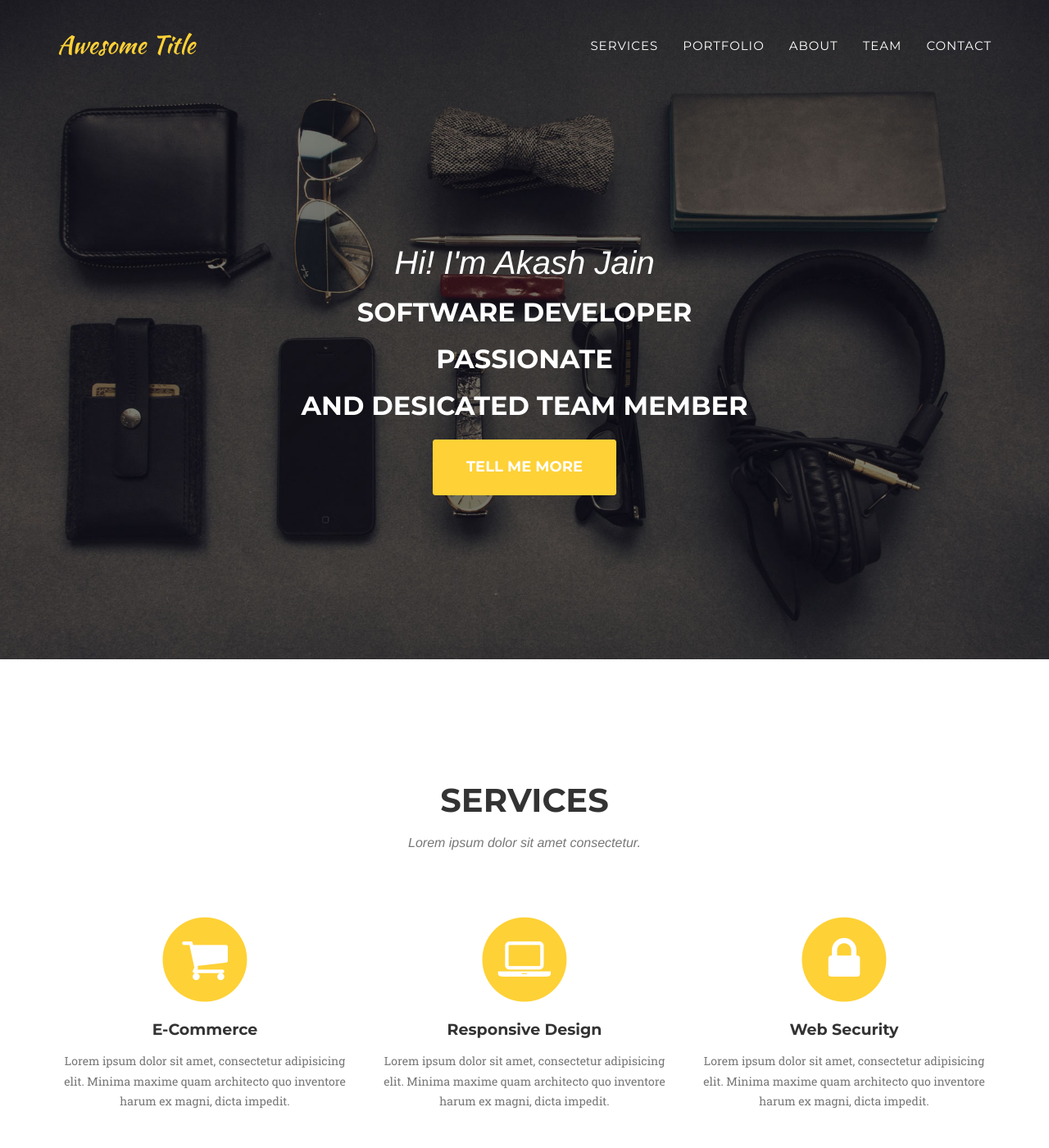
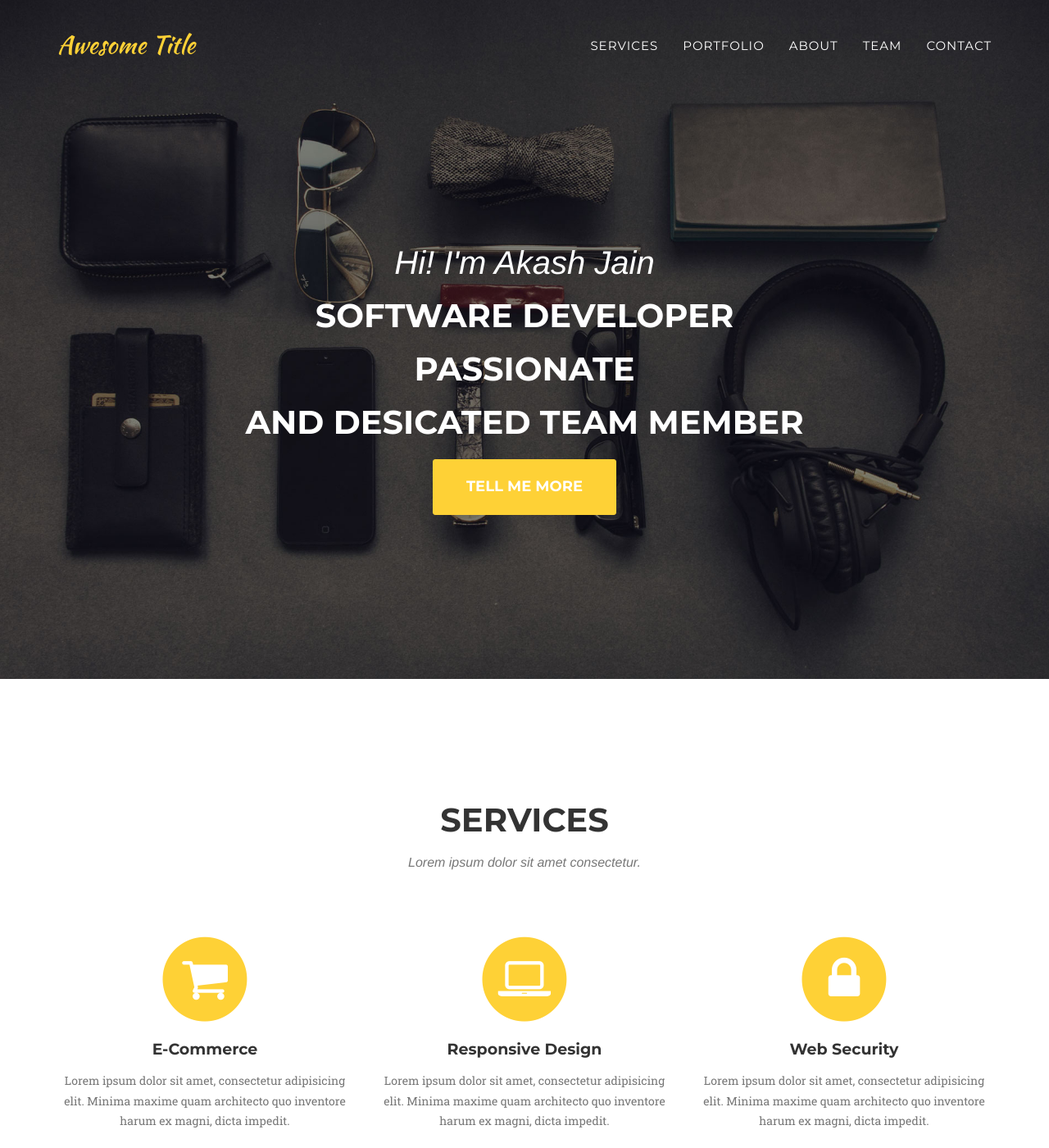
Before and after one commit to akash0212/akash0212.github.io, a Jekyll site: the page built from index.html, in a window 1280 px wide and 1400 px high. Shown: the whole window at 82% size. Built offline with Jekyll 4.4.1, drawn with Linux system fonts in a browser that asks for light colours; some web fonts are replaced.

Commit message:
font change

```diff
--- a/_includes/css/agency.css
+++ b/_includes/css/agency.css
@@ -304,9 +304,9 @@ header .intro-text .intro-heading-v2 {
     margin-bottom: 25px;
     text-transform: uppercase;
     font-family: {{ site.data.template.font.primary }};
-    font-size: 32px;
+    font-size: 40px;
     font-weight: 700;
-    line-height: 32px;
+    line-height: 40px;
 }
 
 @media(min-width:768px) {
```
